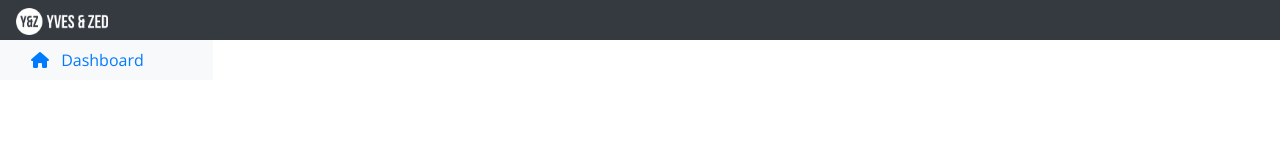
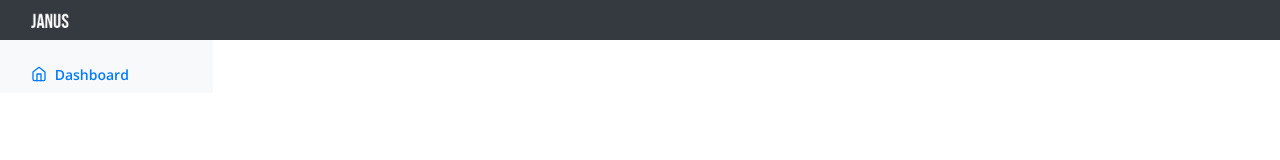
Before and after one commit to speedracr/boot-dash, a plain HTML site: page index.html in a window 1280 px wide. Drawn offline with nearby package versions, Linux system fonts and the light colour scheme.

Commit message:
Update nav logo and sidebar

```diff
--- a/index.html
+++ b/index.html
@@ -6,25 +6,34 @@
   <link rel="preconnect" href="https://fonts.gstatic.com" crossorigin>
   <link href="https://fonts.googleapis.com/css2?family=Open+Sans:ital,wght@0,400;0,600;0,700;1,400;1,600;1,700&display=swap" rel="stylesheet">
   <link rel="stylesheet" href="styles.css">
+  <script src="https://code.jquery.com/jquery-3.6.0.min.js">
   <script src="https://kit.fontawesome.com/876edc1e71.js" crossorigin="anonymous"></script>
+  <script src="https://unpkg.com/feather-icons"></script>
   <script src="https://cdn.jsdelivr.net/npm/bootstrap@4.6.0/dist/js/bootstrap.bundle.min.js" integrity="sha384-Piv4xVNRyMGpqkS2by6br4gNJ7DXjqk09RmUpJ8jgGtD7zP9yug3goQfGII0yAns" crossorigin="anonymous"></script>
   <body>
     <nav class="navbar navbar-dark sticky-top bg-dark p-0 flex-md-nowrap">
       <a class="navbar-brand col-md-3 col-lg-2 mr-0 px-3" href="#">
-        <img src="zed.png" id="brand-logo">
+        <img src="janus.png" id="brand-logo">
       </a>
     </nav>
     <div class="container-fluid">
       <div class="row">
-        <nav id=sidebarMenu class="col-md-3 col-lg-2 d-md-block bg-light sidebar collapse"
+        <nav id="sidebarMenu" class="col-md-3 col-lg-2 d-md-block bg-light sidebar collapse">
           <div class="sidebar-sticky pt-3">
             <ul class="nav flex-column">
               <li class="nav-item">
                 <a class="nav-link active" href="#">
-                  <i class="nav-icon fas fa-home"></i> Dashboard
+                  <i class="nav-icon-feather" data-feather="home"></i> Dashboard
                 </a>
+              </li>
+            </ul>
+          </div>
+        </nav>
       </div>
     </div>
+     <script>
+      feather.replace()
+    </script>
   </body>
 
 </html>
--- a/styles.css
+++ b/styles.css
@@ -5,9 +5,23 @@ body {
 }
 
 img#brand-logo {
-  width: 92px;
+  width: 38px;
+  margin-left: 15px;
+}
+
+.nav-link {
+  font-size: 0.875rem;
+  font-weight: 600;
 }
 
 .nav-icon {
   margin-right: 8px;
 }
+
+.nav-icon-feather {
+  margin: 0 4px 2px 0;
+
+  width: 16px;
+  height: 16px;
+  vertical-align: text-bottom;
+}
```
Also changed, not shown: janus.png (added), janus.svg (added).
